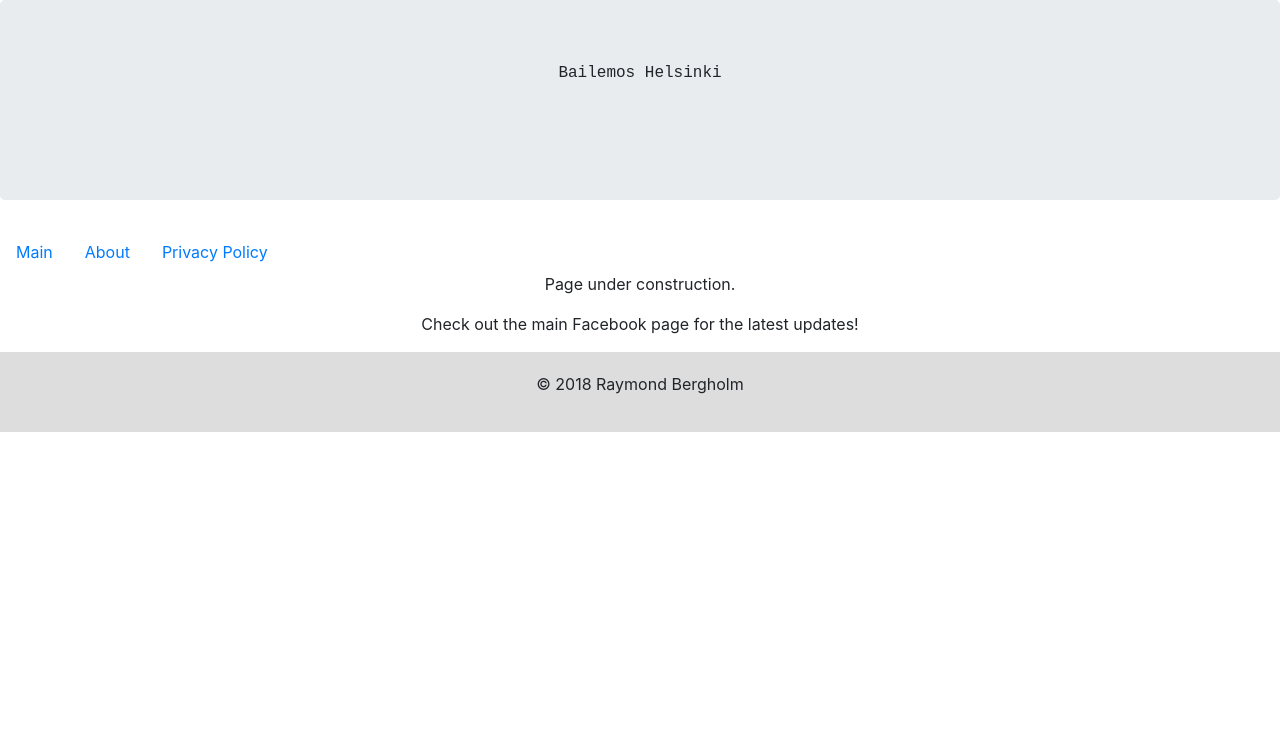
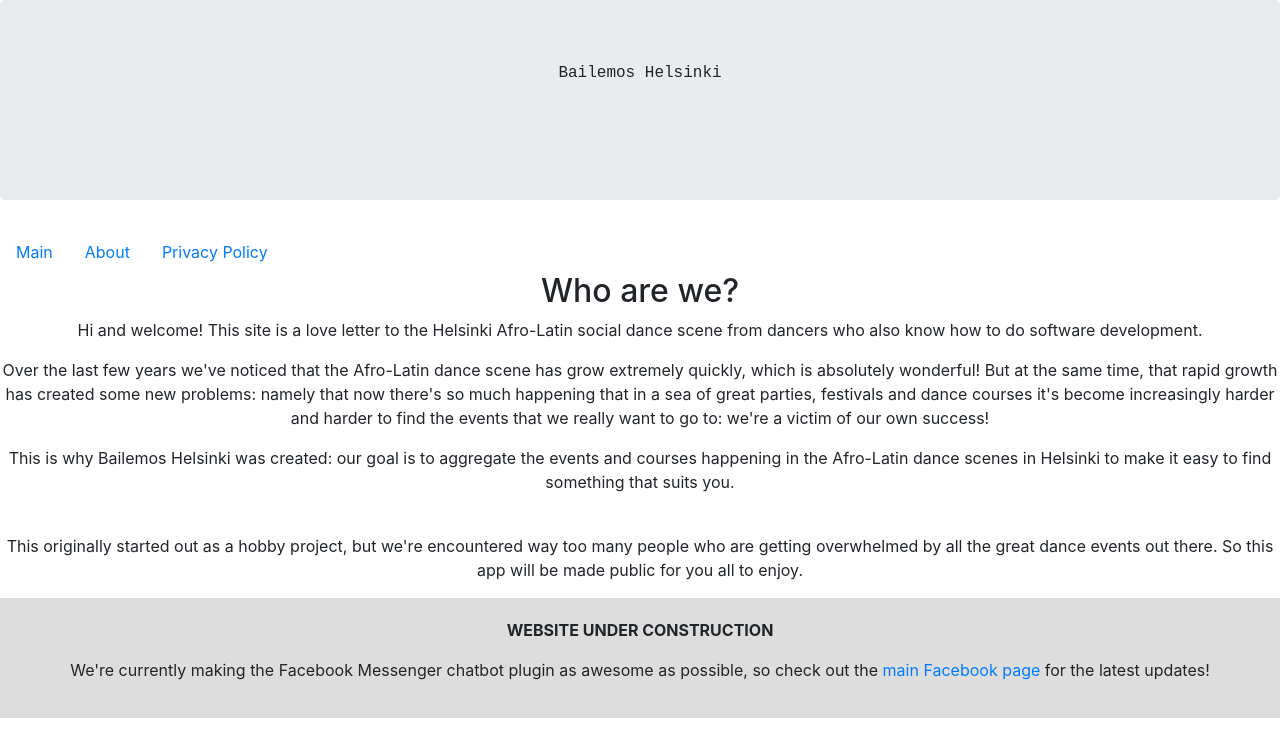
Before and after one commit to raybergholm/bailemos-helsinki-website, a React (Create React App) app: page /about in a window 1280 px wide. Shown: the top 756 px of the page. Built offline with nearby package versions, Linux system fonts and the light colour scheme.

Commit message:
add main page body texts

```diff
--- a/src/components/pages/AboutPage.js
+++ b/src/components/pages/AboutPage.js
@@ -1,12 +1,15 @@
 import React from "react";
 
 const linkUrl = "";
-const linkText = "";
 
 const AboutPage = () => (
   <div>
-    <p>Page under construction.</p>
-    <p>Check out the main Facebook page<a href={linkUrl}>{linkText}</a> for the latest updates!</p>
+    <h2>Who are we?</h2>
+    <p>Hi and welcome! This site is a love letter to the Helsinki Afro-Latin social dance scene from dancers who also know how to do software development.</p>
+    <p>Over the last few years we've noticed that the Afro-Latin dance scene has grow extremely quickly, which is absolutely wonderful! But at the same time, that rapid growth has created some new problems: namely that now there's so much happening that in a sea of great parties, festivals and dance courses it's become increasingly harder and harder to find the events that we really want to go to: we're a victim of our own success!</p>
+    <p>This is why Bailemos Helsinki was created: our goal is to aggregate the events and courses happening in the Afro-Latin dance scenes in Helsinki to make it easy to find something that suits you.</p>
+    <br />
+    <p>This originally started out as a hobby project, but we're encountered way too many people who are getting overwhelmed by all the great dance events out there. So this app will be made public for you all to enjoy.</p>
   </div>
 );
 
--- a/src/components/pages/MainPage.js
+++ b/src/components/pages/MainPage.js
@@ -1,12 +1,7 @@
 import React from "react";
-
-const linkUrl = "";
-const linkText = "";
 
 const MainPagePage = () => (
   <div>
-    <p>Page under construction.</p>
-    <p>Check out the main Facebook page<a href={linkUrl}>{linkText}</a> for the latest updates!</p>
   </div>
 );
 
--- a/src/components/pages/PrivacyPolicyPage.js
+++ b/src/components/pages/PrivacyPolicyPage.js
@@ -2,7 +2,10 @@
 
 const PrivacyPolicyPage = () => (
   <div>
-    <p>Lorem ipsum</p>
+    <h2>Our Privacy Policy</h2>
+    <p>Your privacy is important to us.</p>
+    <p>This is why we don't use your private data at all. Whenever you use the Bailemos Helsinki app, it only uses publicly available information posted by the various dance studios, dance teachers, communities and other related event organisers to aggregate the events and courses happening in the Helsinki.</p>
+    <p>Your search terms, your user profiles info and your personal data are never accessed and never saved anywhere because they are not at all necessary for this app to work. In fact, the only reason there's a privacy policy here is because it's required by GDPR and the Facebook Messenger plugin.</p>
   </div>
 );
 
--- a/src/components/sections/Footer.js
+++ b/src/components/sections/Footer.js
@@ -1,8 +1,11 @@
 import React from "react";
+
+import UnderConstructionNotice from "./UnderConstructionNotice"
 
 const Footer = () => (
   <footer id="app-footer" className="app-footer">
-    <p>&copy; 2018 Raymond Bergholm</p>
+  <UnderConstructionNotice />
+  {/*<p>&copy; 2018 Raymond Bergholm</p> */}
   </footer>
 );
 
--- /dev/null
+++ b/src/components/sections/UnderConstructionNotice.js
@@ -0,0 +1,13 @@
+import React from 'react';
+
+const linkUrl = "";
+
+const Notice = () => (
+  <div>
+    <p><strong>WEBSITE UNDER CONSTRUCTION</strong></p>
+    <p>We're currently making the Facebook Messenger chatbot plugin as awesome as possible, so check out the <a href={linkUrl}>main Facebook page</a> for the latest updates!</p>
+    <p></p>
+  </div>
+);
+
+export default Notice;
```
